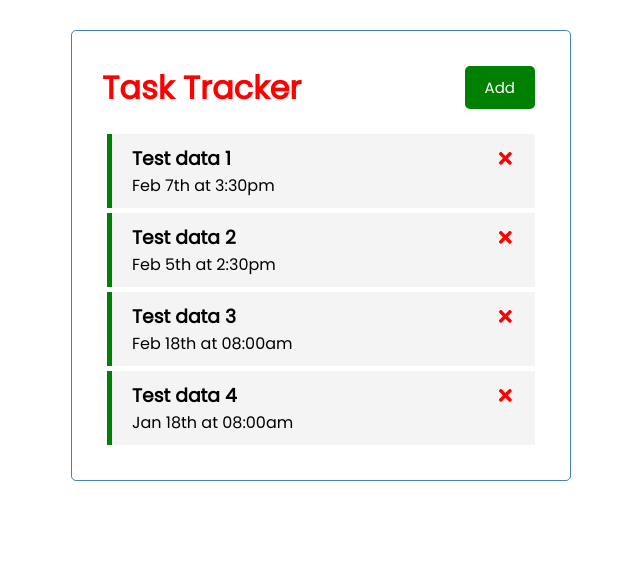
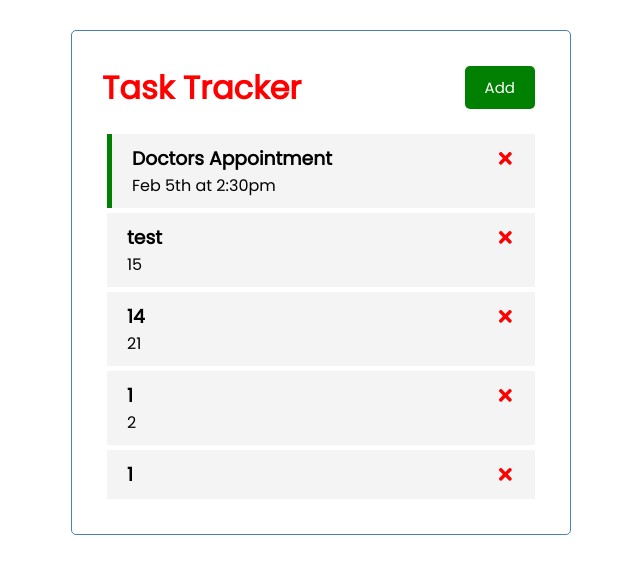
Before and after one commit to ThomasLotsander/react-demo-1, a React (Create React App) app: page / in a window 1280 px wide. Shown: the top 574 px of the page, without its empty margins (319-959 px from the left). Built offline with nearby package versions, Linux system fonts and the light colour scheme; data requests are answered from the project's data file.

Commit message:
Add add function and face database

```diff
--- /dev/null
+++ b/db.json
@@ -0,0 +1,34 @@
+{
+  "tasks": [
+    {
+      "id": 1,
+      "text": "Doctors Appointment",
+      "day": "Feb 5th at 2:30pm",
+      "reminder": true
+    },
+    {
+      "text": "test ",
+      "day": "15",
+      "reminder": false,
+      "id": 2
+    },
+    {
+      "text": "14",
+      "day": "21",
+      "reminder": false,
+      "id": 3
+    },
+    {
+      "text": "1",
+      "day": "2",
+      "reminder": false,
+      "id": 4
+    },
+    {
+      "text": "1",
+      "day": "",
+      "reminder": false,
+      "id": 5
+    }
+  ]
+}
--- a/package.json
+++ b/package.json
@@ -17,7 +17,8 @@
     "start": "react-scripts start",
     "build": "react-scripts build",
     "test": "react-scripts test",
-    "eject": "react-scripts eject"
+    "eject": "react-scripts eject",
+    "server": "json-server --watch db.json --port 5000"
   },
   "eslintConfig": {
     "extends": [
--- a/src/App.js
+++ b/src/App.js
@@ -1,44 +1,39 @@
-import { useState } from 'react'
+import { useState, useEffect } from 'react'
 import Header from "./components/Header";
-import UnorderdList from "./components/UnorderdList";
 import Tasks from "./components/Tasks";
 import AddTask from "./components/AddTask";
 
 const App = () => {
 
   const [showAddTask, setShowAddTask] = useState(false)
-  const [tasks, setTasks] = useState([
-    {
-        id: 1,
-        text: 'Test data 1',
-        day: 'Feb 7th at 3:30pm',
-        reminder: true,
+  const [tasks, setTasks] = useState([])
+
+  useEffect(() => {
+    const getTasks = async () => {
+      const tasksFromServer = await fetchTasks();
+      setTasks(tasksFromServer)
+    }
+
+    getTasks()
+  }, [])
+
+  const fetchTasks = async () => {
+    const result = await fetch('http://localhost:5000/tasks');
+    const data = await result.json();
+    return data
+  }
+
+const addTask = async (task) => {
+  const result = await fetch('http://localhost:5000/tasks', {
+    method: 'POST',
+    headers:{
+      'Content-type': 'application/json',
     },
-    {
-        id: 2,
-        text: 'Test data 2',
-        day: 'Feb 5th at 2:30pm',
-        reminder: true,
-    },
-    {
-        id: 3,
-        text: 'Test data 3',
-        day: 'Feb 18th at 08:00am',
-        reminder: true,
-    },
-    {
-        id: 4,
-        text: 'Test data 4',
-        day: 'Jan 18th at 08:00am',
-        reminder: true,
-    },
-])
+    body: JSON.stringify(task),
+  })
 
-const addTask = (task) => {
-  const id = Math.floor(Math.random() * 10000) + 1;
-  const newTask = {id, ...task}
-  console.log(...tasks)
-  setTasks([...tasks, newTask])
+  const data = await result.json();
+  setTasks([...tasks, data])
 
 }
 
@@ -48,9 +43,11 @@ const ToggleReminder = (id) => {
     task.id === id ? {...task, reminder: !task.reminder} : task))
 }
 
-const DeleteTask = (id) => {
+const DeleteTask = async (id) => {
+  await fetch(`http://localhost:5000/tasks/${id}`, {
+    method: 'DELETE'
+  })
   setTasks(tasks.filter((task) => task.id !== id))
-
 }
 
   return (
--- a/src/components/Tasks.js
+++ b/src/components/Tasks.js
@@ -3,8 +3,8 @@ const Tasks = ({tasks, onDelete, onToggle }) => {
   return (
 
     <div>
-        {tasks.map((task) => (
-        <Task key={task.id} task={task} onDelete={onDelete} onToggle={onToggle} />
+        {tasks.map((task, index) => (
+        <Task key={index} task={task} onDelete={onDelete} onToggle={onToggle} />
         ))}
         </div>
   )
```
